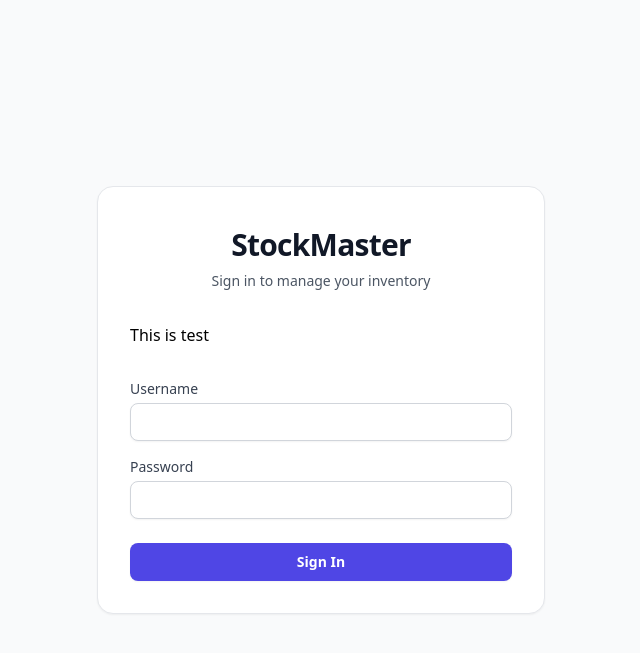
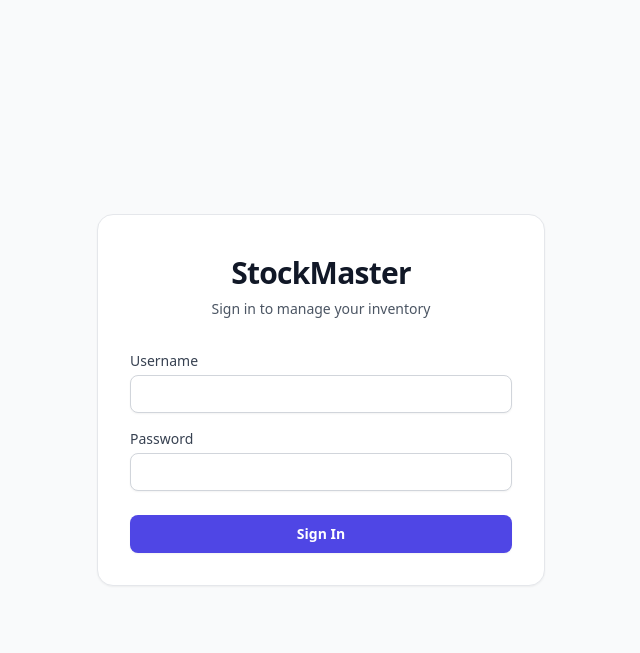
Before and after one commit to pravinsathe946-dotcom/IMS, a PHP site: page / in a window 1280 px wide. Shown: the top 653 px of the page, without its empty margins (319-959 px from the left). Run offline with PHP 8.4, Linux system fonts and the light colour scheme; some libraries are stand-ins or nearby versions.

Commit message:
Workflow test successfull

```diff
--- a/index.php
+++ b/index.php
@@ -47,7 +47,6 @@ if ($_SERVER['REQUEST_METHOD'] === 'POST') {
         <?php if (!empty($error)): ?>
             <div class="bg-red-50 text-red-600 text-sm p-3 rounded-lg border border-red-100"><?= $error; ?></div>
         <?php endif; ?>
-<h1>This is test</h1>
         <form class="mt-8 space-y-6" action="login.php" method="POST">
             <div class="space-y-4">
                 <div>
```
